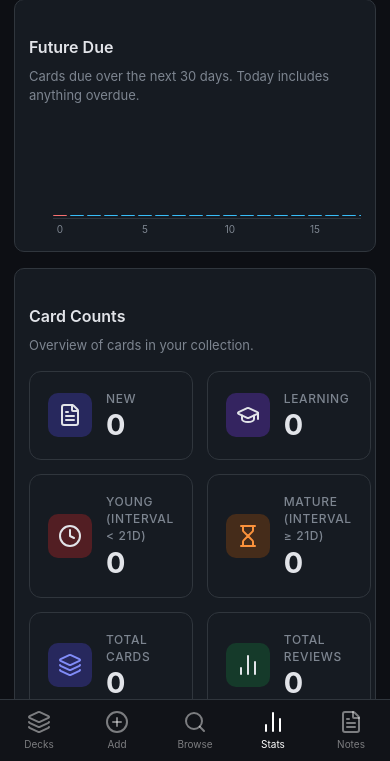
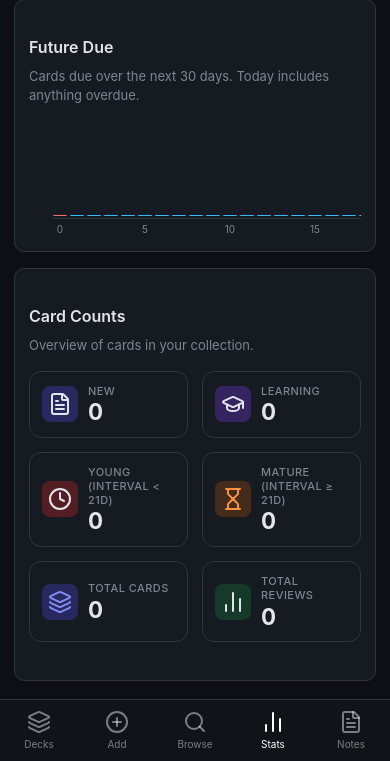
Before and after one commit to Nishanth-Siraj/my-notes-app, a FastAPI app: page /quiz/stats in a window 390 px wide. Shown: the part 429-1190 px from the top of the page. Run offline with FastAPI, Linux system fonts and the light colour scheme; data that the repository does not hold is empty; some libraries are stand-ins or nearby versions.

Commit message:
Fix stat cards overflowing on mobile
- min-width:0 + overflow:hidden on .ov-stat-card prevents grid blowout
- Label text now wraps (word-break, white-space:normal)
- Mobile: smaller icon (36px), less padding (12px), smaller value font
- CSS v8 cache bust

Co-Authored-By: Claude Sonnet 4.6 <noreply@anthropic.com>

```diff
--- a/notes_app/static/anki.css
+++ b/notes_app/static/anki.css
@@ -239,8 +239,10 @@ details.menu .menu-items .danger { color: var(--again); }
 }
 .ov-stat-card {
   background: var(--canvas); border: 1px solid var(--border); border-radius: 12px;
-  padding: 18px 18px; display: flex; align-items: center; gap: 14px;
+  padding: 18px; display: flex; align-items: center; gap: 14px;
+  min-width: 0; overflow: hidden;
 }
+.ov-stat-card > div:last-child { min-width: 0; overflow: hidden; }
 .ov-stat-icon {
   width: 44px; height: 44px; border-radius: 10px; flex-shrink: 0;
   display: flex; align-items: center; justify-content: center;
@@ -254,7 +256,7 @@ details.menu .menu-items .danger { color: var(--again); }
 .ov-stat-icon.purple i { color: #a78bfa; }
 .ov-stat-icon.red    { background: rgba(220,38,38,.3); }
 .ov-stat-icon.red i  { color: #f87171; }
-.ov-stat-label { font-size: 12px; color: var(--fg-subtle); font-weight: 500; text-transform: uppercase; letter-spacing: .05em; }
+.ov-stat-label { font-size: 11px; color: var(--fg-subtle); font-weight: 500; text-transform: uppercase; letter-spacing: .04em; white-space: normal; word-break: break-word; line-height: 1.3; }
 .ov-stat-val { font-size: 1.8rem; font-weight: 700; color: var(--fg); line-height: 1.1; margin-top: 2px; }
 
 /* cards section */
@@ -718,10 +720,14 @@ table.decks, table.overview-counts, table.info, table.log, table.counts-table {
   table.decks th, table.decks td { padding: 8px 8px; font-size: 13px; }
   table.decks th.count, table.decks td.count { padding: 8px 4px; }
 
-  /* deck overview */
+  /* deck overview + stat cards */
   .ov-hero { flex-direction: column; align-items: flex-start; gap: 12px; }
   .ov-hero-actions { flex-wrap: wrap; gap: 8px; }
   .ov-stats { grid-template-columns: repeat(2, 1fr); }
+  .ov-stat-card { padding: 12px; gap: 10px; }
+  .ov-stat-icon { width: 36px; height: 36px; border-radius: 8px; }
+  .ov-stat-icon i { width: 18px; height: 18px; }
+  .ov-stat-val { font-size: 1.4rem; }
   .ov-cards-hd { flex-direction: column; gap: 10px; }
   .ov-cards-controls { width: 100%; }
   .ov-search-wrap { width: 100%; }
--- a/notes_app/templates/anki_base.html
+++ b/notes_app/templates/anki_base.html
@@ -17,7 +17,7 @@
   <link rel="stylesheet" href="https://fonts.googleapis.com/css2?family=Permanent+Marker&display=swap">
   <link rel="stylesheet" href="https://cdnjs.cloudflare.com/ajax/libs/KaTeX/0.16.11/katex.min.css">
   <link rel="stylesheet" href="https://cdnjs.cloudflare.com/ajax/libs/highlight.js/11.9.0/styles/github-dark.min.css">
-  <link rel="stylesheet" href="{{ url_for('static', path='anki.css') }}?v=7">
+  <link rel="stylesheet" href="{{ url_for('static', path='anki.css') }}?v=8">
 </head>
 <body class="anki {% block bodyclass %}{% endblock %}">
 
```
